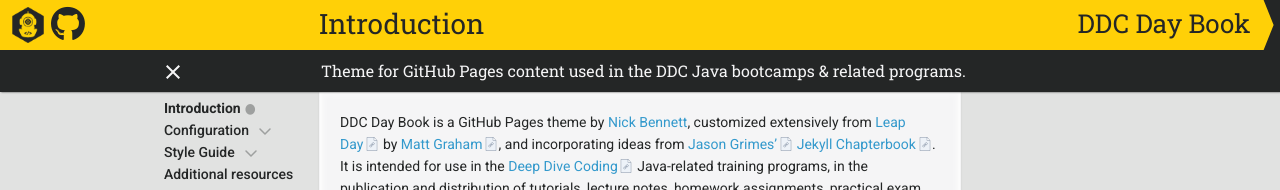
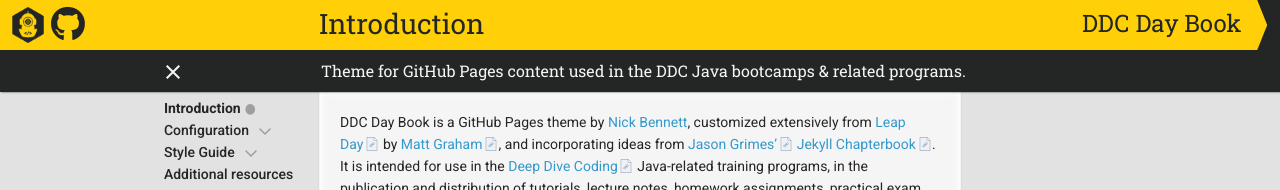
Before and after one commit to ddc-java/ddc-day-book, a Jekyll site: the page built from index.md, in a window 1280 px wide. Shown: the top 190 px of the page. Built offline with Jekyll 4.4.1, drawn with Linux system fonts in a browser that asks for light colours; nearby versions of some CDN libraries; our own code applies the rules of GitHub Pages for plain Markdown files; formulas are drawn with MathJax 3.

Commit message:
Fine-tuning of font size & positioning of h2

```diff
--- a/_sass/ddc-day-book.scss
+++ b/_sass/ddc-day-book.scss
@@ -554,7 +554,7 @@
     left: 0;
     right: 50%;
     height: $banner-height;
-    margin-right: -458px;
+    margin-right: -465px;
     position: absolute;
     background-color: $deep-dive-yellow;
     border: 0 none transparent;
@@ -563,9 +563,9 @@
     padding: 0;
     clip-path: polygon(
       0 0,
-      calc(99.5% - #{$banner-extension}) 0,
-      99.5% 50%,
-      calc(99.5% - #{$banner-extension}) 100%,
+      calc(99% - #{$banner-extension}) 0,
+      99% 50%,
+      calc(99% - #{$banner-extension}) 100%,
       0 100%
     );
 
@@ -635,11 +635,11 @@
     display: inline-block;
     position: absolute;
     max-width: 880px;
-    top: 24px;
+    top: 25px;
     right: 50%;
     margin-right: -430px;
     margin-top: 0!important;
-    font-size: 26px;
+    font-size: 24px;
     color: $base-dark-color;
     white-space: nowrap;
     overflow: hidden;
@@ -1174,9 +1174,9 @@
     }
 
     > h2 {
-      top: 9px;
+      top: 10px;
       right: 0;
-      margin-right: calc(0.75% + 2 * #{$banner-extension});
+      margin-right: calc(1.45% + 2 * #{$banner-extension});
     }
 
     > p {
```
